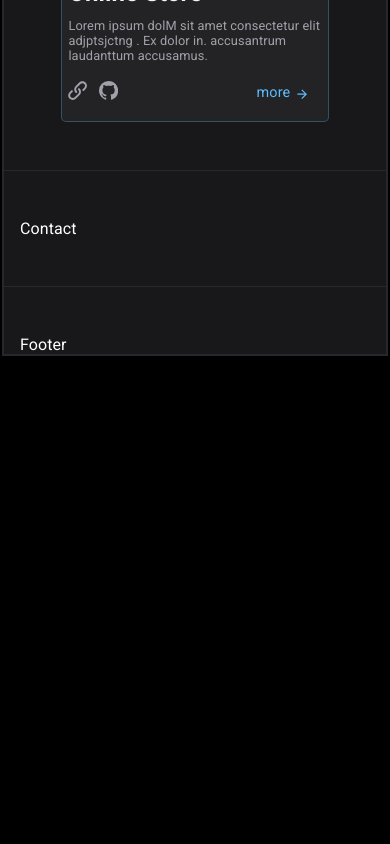
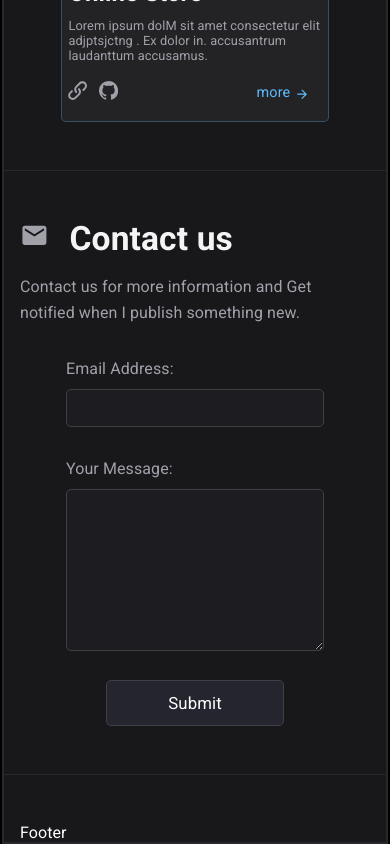
Before and after one commit to ahmedabdelrshed/portfolio, a React (Vite) app: page / in a window 390 px wide. Shown: the part 2864-3708 px from the top of the page. Before the commit the page ends 3220 px from the top, so only its background shows below. Built offline with nearby package versions, Linux system fonts and the light colour scheme.

Commit message:
contact-us section

```diff
--- a/src/components/contact/Contact.jsx
+++ b/src/components/contact/Contact.jsx
@@ -1,8 +1,32 @@
-import  './contact.css'
+import { MdEmail } from "react-icons/md";
+import "./contact.css";
 const Contact = () => {
   return (
-    <div>Contact</div>
-  )
-}
+    <section className="contact-us">
+      <h1 className="title">
+        <MdEmail className="icon" />
+        Contact us
+      </h1>
+      <p className="sub-title">
+        Contact us for more information and Get notified when I publish
+        something new.
+      </p>
+      <div className="flex">
+        <form action="">
+          <div>
+            <label htmlFor="email">Email Address:</label>
+            <input type="email" id="email" name="email" required />
+          </div>
+          <div style={{marginTop:"2rem"}} className="flex">
+            <label htmlFor="massage">Your Message:</label>
+            <textarea id="massage" name="massage" required />
+          </div>
+          <button type="submit" >Submit</button>
+        </form>
+        <div className="animation"></div>
+      </div>
+    </section>
+  );
+};
 
-export default Contact
+export default Contact;
--- a/src/components/contact/contact.css
+++ b/src/components/contact/contact.css
@@ -0,0 +1,100 @@
+section.contact-us .icon {
+    color: var(--subtitle);
+    margin-right: 1.3rem;
+    font-size: 1.8rem;
+}
+
+section.contact-us .title {
+    font-size: 2.1rem;
+    color: var(--title);
+    margin-bottom: 1rem;
+}
+
+section.contact-us .sub-title {
+    color: var(--subtitle);
+    margin-bottom: 2rem;
+    line-height: 1.65rem;
+}
+
+section.contact-us label {
+    color: var(--subtitle);
+}
+
+section.contact-us #email,
+section.contact-us #massage {
+    all: unset;
+    background-color: rgba(63, 63, 70, 0.15);
+    border: 1px solid rgba(63, 63, 70);
+    width: 16rem;
+    padding: 0.5rem 1rem;
+    margin-left: 1rem;
+    border-radius: 5px;
+    transition: 0.3s;
+    font-size: 1.1rem;
+}
+
+section.contact-us #massage {
+    min-height: 9rem;
+    min-width: 16rem;
+    resize: vertical;
+}
+
+section.contact-us #email:focus,
+section.contact-us #massage:focus {
+    border: 1px solid rgb(45 212 191);
+}
+
+section.contact-us #email:hover,
+section.contact-us #massage:hover {
+    border: 1px solid rgb(45 212 191);
+}
+
+section.contact-us button[type="submit"] {
+    background-color: rgba(36, 37, 46, 1);
+    width: 11rem;
+    padding: 0.75rem 0;
+    text-align: center;
+    font-size: 1.05rem;
+    margin-top: 1.8rem;
+    border-radius: 5px;
+    transition: 0.3s;
+    border: 1px solid rgb(63 63 70);
+}
+
+section.contact-us button[type="submit"]:hover {
+    scale: 0.95;
+
+}
+
+
+/* Responsive Design */
+@media(max-width:550px) {
+    section.contact-us .animation {
+        display: none;
+    }
+
+    section.contact-us form {
+        display: flex;
+        flex-direction: column;
+        align-items: start;
+        margin: auto;
+    }
+
+    section.contact-us form div {
+        display: flex;
+        flex-direction: column;
+        align-items: start;
+        gap: 0.7rem;
+    }
+
+    section.contact-us #email,
+    section.contact-us #massage {
+        margin: 0;
+        padding: 0.5rem 0;
+
+    }
+
+    section.contact-us button[type="submit"] {
+        align-self: center;
+    }
+}
--- a/src/components/hero/Hero.jsx
+++ b/src/components/hero/Hero.jsx
@@ -1,7 +1,5 @@
 import { MdVerified } from "react-icons/md";
 import "./hero.css";
-import { FaFacebook, FaGithub } from "react-icons/fa";
-import { IoLogoLinkedin, IoLogoWhatsapp } from "react-icons/io5";
 import { ImFacebook2, ImWhatsapp } from "react-icons/im";
 import { SiLinkedin } from "react-icons/si";
 import { VscGithubInverted } from "react-icons/vsc";
```
